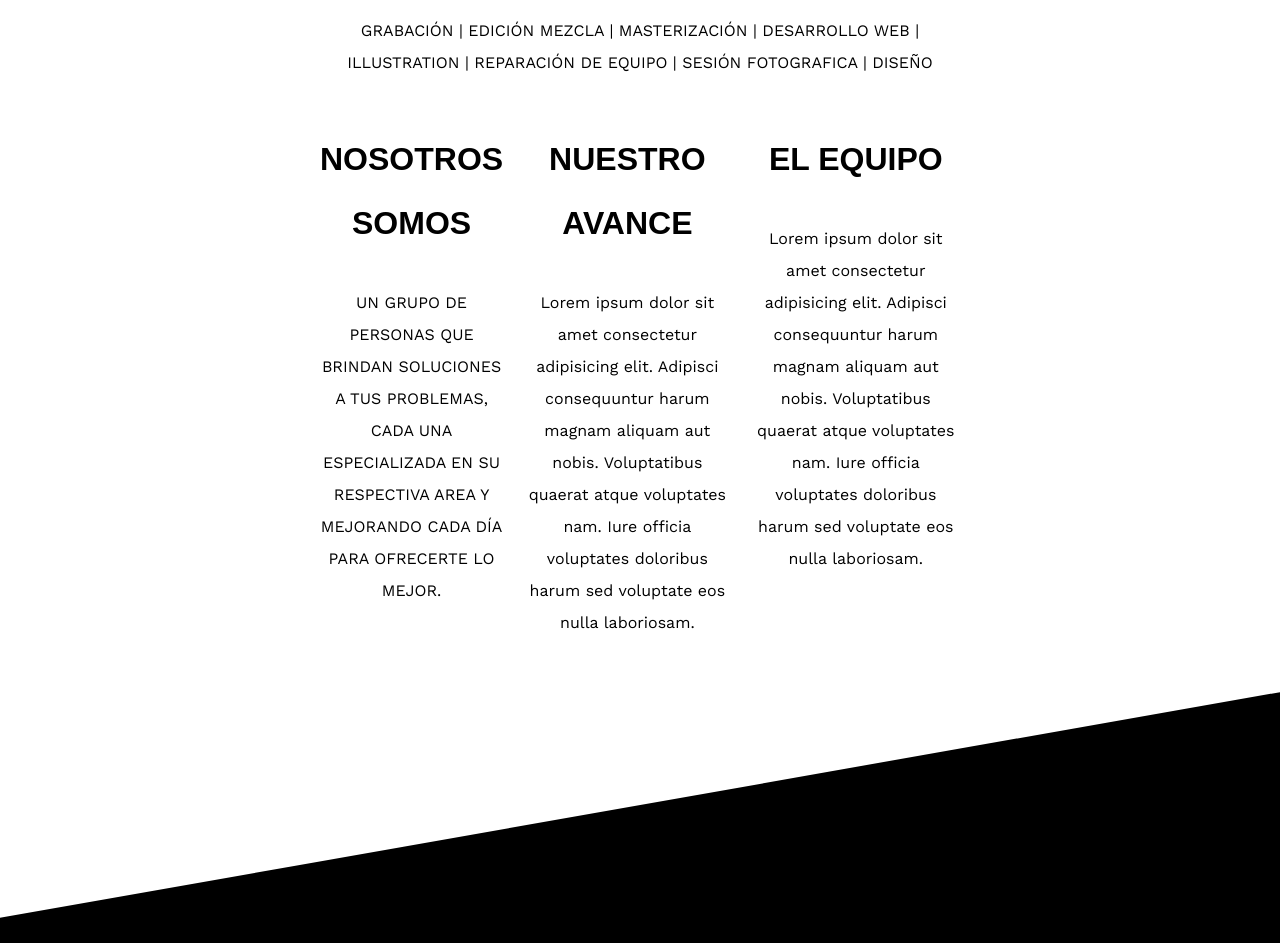
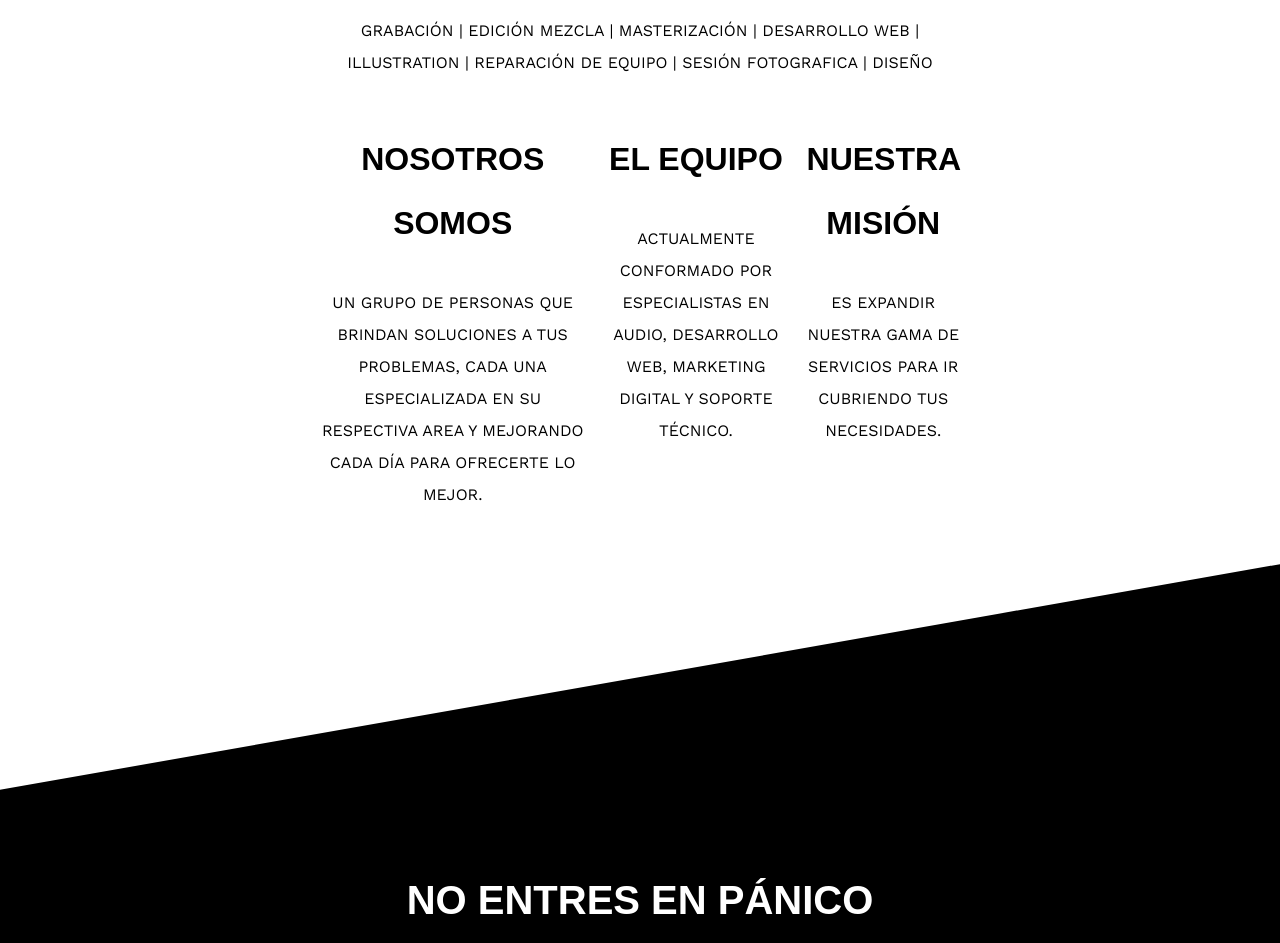
Before and after one commit to genesiski/base_0.2, a plain HTML site: page index.html in a window 1280 px wide. Shown: the part 1420-2363 px from the top of the page. Drawn offline with nearby package versions, Linux system fonts and the light colour scheme; a web font is replaced by a local one.

Commit message:
Update index.html

```diff
--- a/index.html
+++ b/index.html
@@ -133,21 +133,19 @@
                     </p>
                 </div>
                 <div>
-                    <h3>NUESTRO AVANCE</h3>
+                    <h3>EL EQUIPO</h3>
                     <p>
-                        Lorem ipsum dolor sit amet consectetur adipisicing elit. Adipisci consequuntur harum magnam
-                        aliquam aut nobis. Voluptatibus quaerat atque voluptates nam. Iure officia voluptates doloribus
-                        harum sed voluptate eos nulla laboriosam.
+                        ACTUALMENTE CONFORMADO POR ESPECIALISTAS EN AUDIO, DESARROLLO WEB,
+                        MARKETING DIGITAL Y SOPORTE TÉCNICO.
                     </p>
                 </div>
                 <div>
-                    <h3>EL EQUIPO</h3>
+                    <h3>NUESTRA MISIÓN</h3>
                     <p>
-                        Lorem ipsum dolor sit amet consectetur adipisicing elit. Adipisci consequuntur harum magnam
-                        aliquam aut nobis. Voluptatibus quaerat atque voluptates nam. Iure officia voluptates doloribus
-                        harum sed voluptate eos nulla laboriosam.
+                        ES EXPANDIR NUESTRA GAMA DE SERVICIOS PARA IR CUBRIENDO TUS NECESIDADES.
                     </p>
                 </div>
+
             </div>
         </section>
 
@@ -165,7 +163,7 @@
                         OFICINA +593 99 519 1576
 
                         <h3>UBICACIÓN</h3>
-                        GUASMO NORTE<br>
+                        GUAYAQUIL <br>
                         ADOLFO H.SIMMONDS
                     </div>
 
```
